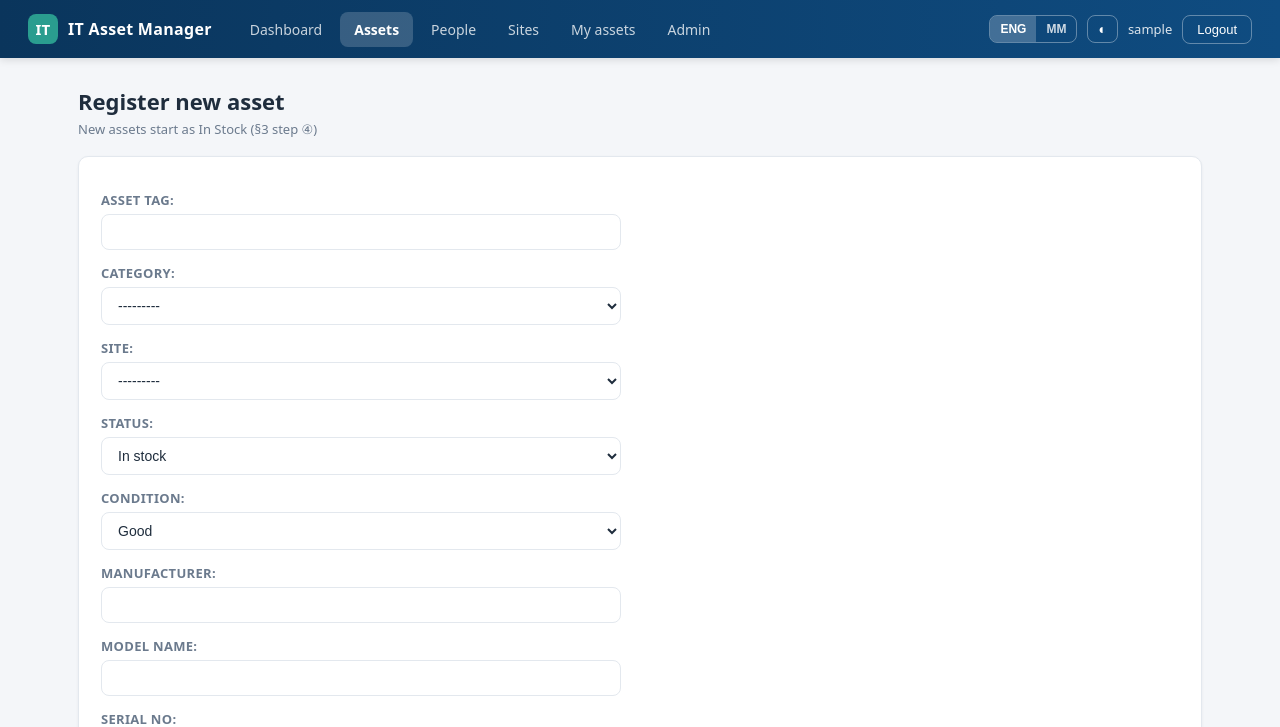
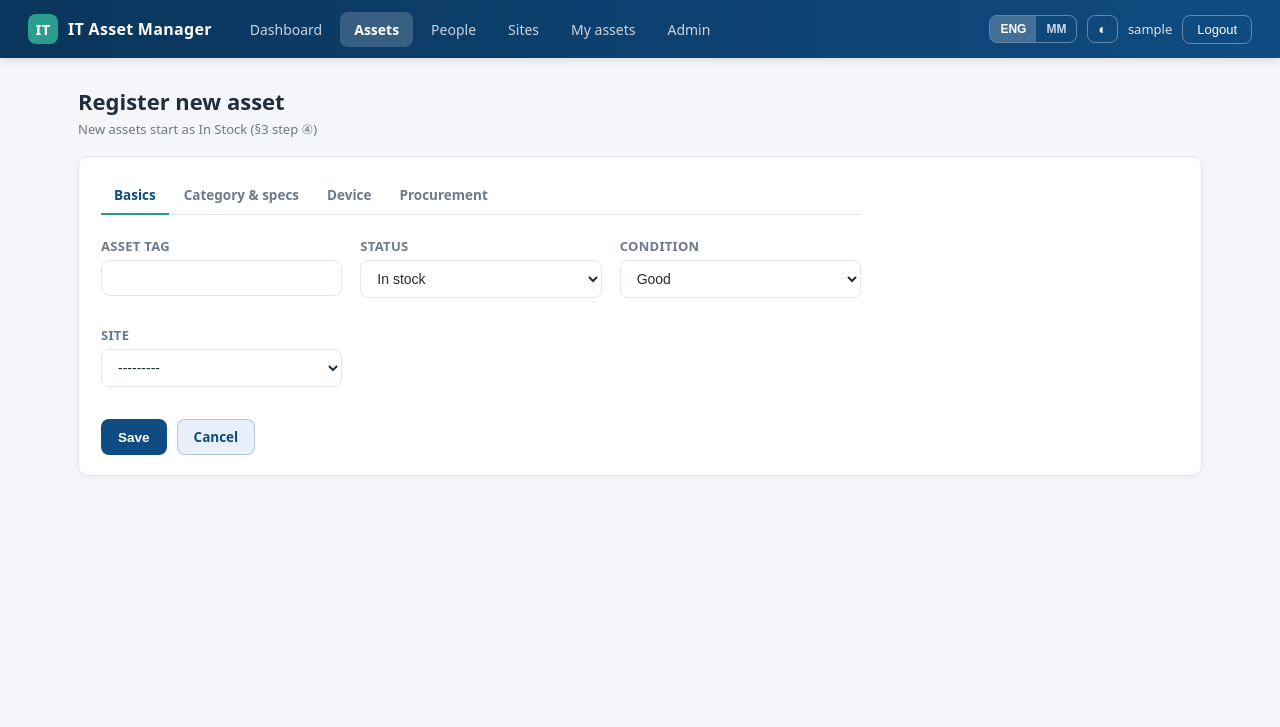
Before and after one commit to salaithantzawwin1/itasset, a Django app: page /assets/new/ in a window 1280 px wide. Shown: the top 727 px of the page. After the commit the page ends 476 px from the top, so only its background shows below. Run offline with Django 5.2, Linux system fonts and the light colour scheme; a user stored in the database is signed in; data comes from the database, SQL or seed files in the repository; tables that the repository leaves empty hold one stand-in row (values such as "Sample post"); parts of the project's set-up code (start-up, migrations or seed data) failed here and were passed over.

Commit message:
Split the asset create/edit form into tabbed sections
The single-column form (13 base fields + up to 22 category spec fields)
ran to an unmanageable scroll. Partition it into four tabs — Basics,
Category & specs, Device, Procurement — via build_form_tabs(): spec
fields bucket automatically and unknown future fields fall into the
last tab instead of disappearing. Progressive enhancement: no JS shows
all sections stacked under headings; with JS the strip activates,
server-side errors auto-open and mark their section, and an invalid
field in a hidden section reveals its panel before the native bubble.
Regression test asserts every field renders on both create and edit.

Generated with Codebuff 🤖
Co-Authored-By: Codebuff <noreply@codebuff.com>

```diff
--- a/apps/assets/views.py
+++ b/apps/assets/views.py
@@ -24,7 +24,7 @@ from apps.people.models import Person, Site
 from . import services
 from .forms import AssetForm, AssetRequestForm
 from .models import ApprovalDecision, Asset, AssetRequest, Assignment
-from .specs import spec_rows
+from .specs import SPEC_FIELD_PREFIX, spec_rows
 
 
 class AssetList(RoleRequiredMixin, ListView):
@@ -200,7 +200,59 @@ class SelfView(RoleRequiredMixin, ListView):
         return ctx
 
 
-class AssetCreate(RoleRequiredMixin, CreateView):
+# Field buckets for the tabbed asset form (assets/asset_form.html). The
+# category-specific ``spec__*`` fields join the "specs" tab automatically;
+# anything not listed here falls into the last tab so a newly added model
+# field is rendered somewhere instead of silently disappearing.
+ASSET_FORM_TABS = (
+    ("basics", "asset.tab.basics", ["asset_tag", "status", "condition", "site"]),
+    ("specs", "asset.tab.specs", ["category"]),
+    ("device", "asset.tab.device", ["manufacturer", "model_name", "serial_no", "hostname"]),
+    (
+        "procurement",
+        "asset.tab.procurement",
+        ["purchase_date", "cost", "warranty_end", "remarks"],
+    ),
+)
+
+
+def build_form_tabs(form):
+    """Partition the form's fields into labelled tab panels for the template.
+
+    Returns [{key, i18n_key, fields: [BoundField, ...]}, ...]; empty buckets
+    are dropped (e.g. "specs" when the category defines no specification).
+    """
+    buckets = {key: [] for key, _, _ in ASSET_FORM_TABS}
+    grouped = set()
+    for key, _, names in ASSET_FORM_TABS:
+        for name in names:
+            if name in form.fields:
+                buckets[key].append(form[name])
+                grouped.add(name)
+    last_key = ASSET_FORM_TABS[-1][0]
+    for name in form.fields:
+        if name in grouped:
+            continue
+        target = "specs" if name.startswith(SPEC_FIELD_PREFIX) else last_key
+        buckets[target].append(form[name])
+    return [
+        {"key": key, "i18n_key": i18n_key, "fields": buckets[key]}
+        for key, i18n_key, _ in ASSET_FORM_TABS
+        if buckets[key]
+    ]
+
+
+class FormTabsMixin:
+    """Expose build_form_tabs() as ``form_tabs`` for asset_form.html."""
+
+    def get_context_data(self, **kwargs):
+        ctx = super().get_context_data(**kwargs)
+        if ctx.get("form") is not None:
+            ctx["form_tabs"] = build_form_tabs(ctx["form"])
+        return ctx
+
+
+class AssetCreate(FormTabsMixin, RoleRequiredMixin, CreateView):
     roles_required = ("admin", "technician")
     model = Asset
     form_class = AssetForm
@@ -313,7 +365,7 @@ class OverdueLoans(RoleRequiredMixin, ListView):
         return ctx
 
 
-class AssetUpdate(ScopeGuardMixin, RoleRequiredMixin, UpdateView):
+class AssetUpdate(FormTabsMixin, ScopeGuardMixin, RoleRequiredMixin, UpdateView):
     roles_required = ("admin", "technician")
     scope_action = "asset_update"
     model = Asset
--- a/apps/dashboard/i18n.py
+++ b/apps/dashboard/i18n.py
@@ -135,6 +135,11 @@ STRINGS = {
     "asset.site": {"en": "Site", "my": "စခန်း"},
     "asset.status": {"en": "Status", "my": "အခြေအနေ"},
     "asset.details": {"en": "Asset details", "my": "ပိုင်ဆိုင်မှု အသေးစိတ်"},
+    # tabbed asset form (create/edit) — buckets in apps.assets.views
+    "asset.tab.basics": {"en": "Basics", "my": "အခြေခံ"},
+    "asset.tab.specs": {"en": "Category & specs", "my": "အမျိုးအစားနှင့် Specs"},
+    "asset.tab.device": {"en": "Device", "my": "စက်ပစ္စည်း"},
+    "asset.tab.procurement": {"en": "Procurement", "my": "ဝယ်ယူမှု"},
     "asset.serial": {"en": "Serial", "my": "Serial"},
     "asset.hostname": {"en": "Hostname", "my": "Hostname"},
     "asset.purchase": {"en": "Purchased", "my": "ဝယ်ယူသည်"},
--- a/templates/assets/asset_form.html
+++ b/templates/assets/asset_form.html
@@ -1,16 +1,129 @@
 {% extends "base.html" %}
 {% load t %}
 {% block title %}{% if object %}{% t "asset.edit_title" %}{% else %}{% t "asset.new_title" %}{% endif %} — {% t "app.name" %}{% endblock %}
+{% block extra_css %}
+    /* ---------- tabbed form sections (asset create/edit) ---------- */
+    /* Progressive enhancement: without JS the strip stays hidden and every
+       section renders stacked under its own heading — nothing is lost. */
+    #asset-form-card .ftabs { display: none; gap: 2px; flex-wrap: wrap; border-bottom: 1px solid var(--border); margin-bottom: 8px; }
+    #asset-form-card .ftabs.on { display: flex; }
+    .ftab { appearance: none; background: none; border: 0; border-bottom: 2px solid transparent; margin-bottom: -1px;
+            padding: 9px 13px; font: inherit; font-size: 13.5px; font-weight: 600; color: var(--muted);
+            cursor: pointer; display: inline-flex; align-items: center; gap: 7px; border-radius: 8px 8px 0 0;
+            transition: color .15s ease, background-color .15s ease; }
+    .ftab:hover { color: var(--text); background: color-mix(in srgb, var(--primary) 8%, transparent); }
+    .ftab[aria-selected="true"] { color: var(--primary); border-bottom-color: var(--accent); }
+    .ftab:focus-visible { outline: 2px solid var(--primary); outline-offset: -2px; }
+    .ftab .dot { width: 7px; height: 7px; border-radius: 50%; background: var(--danger); display: none; }
+    .ftab.has-errors .dot { display: inline-block; }
+    .ftab-title { grid-column: 1 / -1; font-size: 12.5px; text-transform: uppercase; letter-spacing: .4px;
+                  color: var(--muted); font-weight: 700; margin: 6px 0 -2px; }
+    #asset-form-card.tabs-on .ftab-title { display: none; }
+    .ftab-panel { display: grid; grid-template-columns: repeat(auto-fit, minmax(240px, 1fr)); gap: 0 18px; align-items: start; }
+    .ftab-panel[hidden] { display: none; }
+    .ftab-panel p { margin: 12px 0; min-width: 0; }
+    .ftab-panel p:has(textarea) { grid-column: 1 / -1; }
+    .ftab-actions { display: flex; gap: 10px; margin-top: 18px; }
+    #asset-form-card.tabs-on form.frm { max-width: 760px; }
+{% endblock %}
 {% block content %}
 <div class="page-head">
   <div><h1>{% if object %}{% t "asset.edit_title" %}{% else %}{% t "asset.new_title" %}{% endif %}</h1><div class="sub">{% if not object %}{% t "asset.new_sub" %}{% else %}{{ object.asset_tag }}{% endif %}</div></div>
 </div>
-<div class="card">
+<div class="card" id="asset-form-card">
   <form method="post" class="frm">
     {% csrf_token %}
-    {{ form.as_p }}
-    <button class="btn" type="submit">{% t "asset.save" %}</button>
-    <a class="btn secondary" href="{% url 'asset-list' %}">{% t "asset.cancel" %}</a>
+    {% if form.hidden_fields %}{{ form.hidden_fields }}{% endif %}
+    {% if form.non_field_errors %}{{ form.non_field_errors }}{% endif %}
+    <div class="ftabs" role="tablist" aria-label="{% t 'asset.details' %}">
+      {% for tab in form_tabs %}
+      <button type="button" class="ftab" id="ftab-{{ tab.key }}" data-tab="{{ tab.key }}"
+              role="tab" aria-controls="panel-{{ tab.key }}" aria-selected="{% if forloop.first %}true{% else %}false{% endif %}">
+        {% t tab.i18n_key %}<span class="dot" aria-hidden="true"></span>
+      </button>
+      {% endfor %}
+    </div>
+    {% for tab in form_tabs %}
+    <section class="ftab-panel" id="panel-{{ tab.key }}" data-tab-panel="{{ tab.key }}"
+             role="tabpanel" aria-labelledby="ftab-{{ tab.key }}" tabindex="0">
+      <h2 class="ftab-title">{% t tab.i18n_key %}</h2>
+      {% for field in tab.fields %}
+      <p>
+        {{ field.errors }}
+        <label for="{{ field.id_for_label }}">{{ field.label }}</label>
+        {{ field }}
+        {% if field.help_text %}<span class="help muted">{{ field.help_text }}</span>{% endif %}
+      </p>
+      {% endfor %}
+    </section>
+    {% endfor %}
+    <div class="ftab-actions">
+      <button class="btn" type="submit">{% t "asset.save" %}</button>
+      <a class="btn secondary" href="{% url 'asset-list' %}">{% t "asset.cancel" %}</a>
+    </div>
   </form>
 </div>
+<script>
+// Tab switching — progressive enhancement over the server-rendered panels.
+(function () {
+  var card = document.getElementById('asset-form-card');
+  if (!card) return;
+  var form = card.querySelector('form');
+  var tabs = Array.prototype.slice.call(card.querySelectorAll('.ftab'));
+  var panels = Array.prototype.slice.call(card.querySelectorAll('.ftab-panel'));
+  if (!form || !tabs.length || !panels.length) return;
+
+  function activate(key) {
+    tabs.forEach(function (t) {
+      t.setAttribute('aria-selected', t.getAttribute('data-tab') === key ? 'true' : 'false');
+    });
+    panels.forEach(function (p) { p.hidden = p.getAttribute('data-tab-panel') !== key; });
+  }
+  function panelOf(el) {
+    while (el && el !== card) {
+      if (el.nodeType === 1 && el.hasAttribute('data-tab-panel')) return el;
+      el = el.parentNode;
+    }
+    return null;
+  }
+
+  tabs.forEach(function (t, i) {
+    t.addEventListener('click', function () { activate(t.getAttribute('data-tab')); });
+    t.addEventListener('keydown', function (e) {
+      var dir = e.key === 'ArrowRight' ? 1 : e.key === 'ArrowLeft' ? -1 : 0;
+      if (!dir) return;
+      e.preventDefault();
+      var next = tabs[(i + dir + tabs.length) % tabs.length];
+      activate(next.getAttribute('data-tab'));
+      next.focus();
+    });
+  });
+
+  // Server-side validation: open the first section carrying errors and mark
+  // its tab, so a failed save never lands on a clean-looking page.
+  var firstErr = null;
+  panels.forEach(function (p) {
+    if (!p.querySelector('.errorlist')) return;
+    tabs.forEach(function (t) {
+      if (t.getAttribute('data-tab') === p.getAttribute('data-tab-panel')) t.classList.add('has-errors');
+    });
+    if (!firstErr) firstErr = p;
+  });
+
+  // Native HTML5 validation on a hidden section reports "not focusable" and
+  // blocks the submit invisibly — reveal the section first, then the bubble.
+  form.addEventListener('invalid', function (e) {
+    var p = panelOf(e.target);
+    if (p && p.hidden) {
+      activate(p.getAttribute('data-tab-panel'));
+      var el = e.target;
+      setTimeout(function () { if (el.reportValidity) el.reportValidity(); }, 0);
+    }
+  }, true);
+
+  card.classList.add('tabs-on');
+  card.querySelector('.ftabs').classList.add('on');
+  activate(firstErr ? firstErr.getAttribute('data-tab-panel') : tabs[0].getAttribute('data-tab'));
+})();
+</script>
 {% endblock %}
```
Also changed, not shown: apps/assets/tests/test_crud_views.py (+26 -0 lines).
